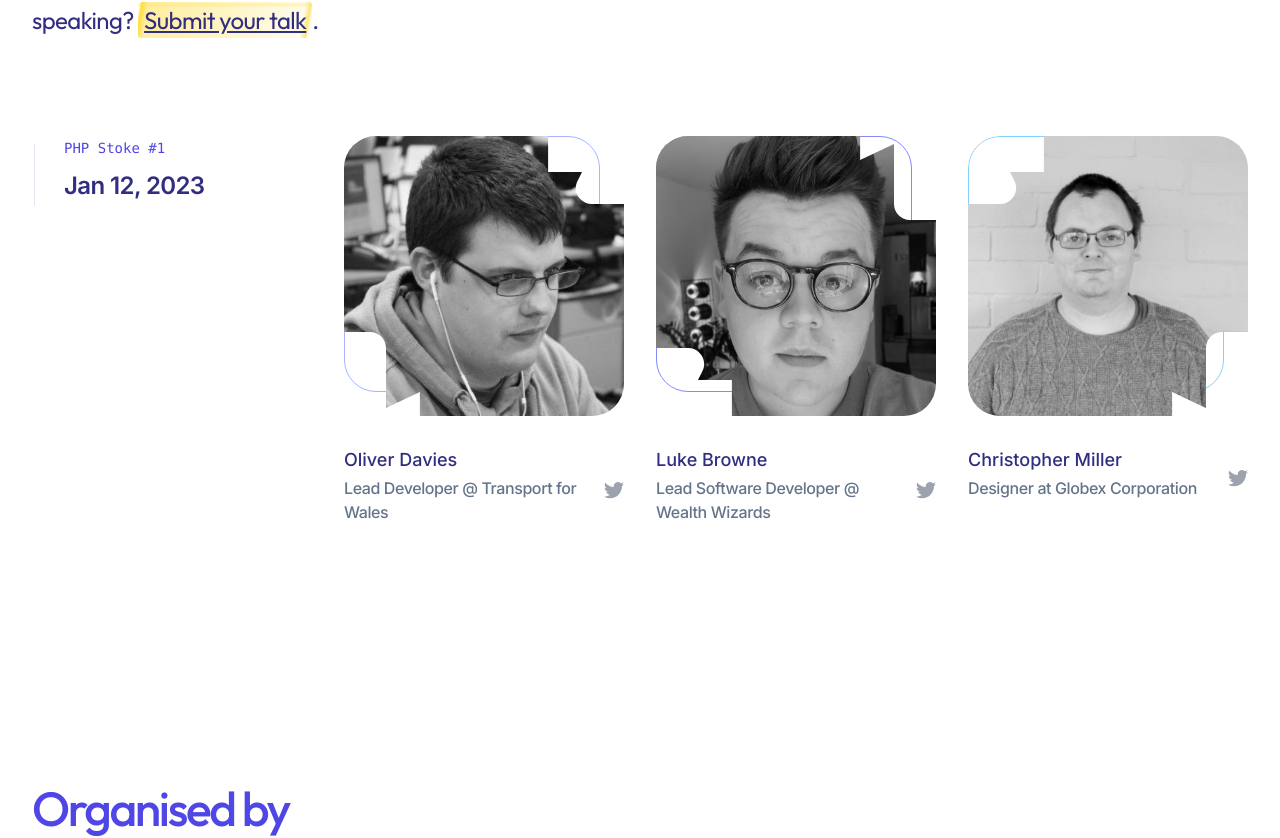
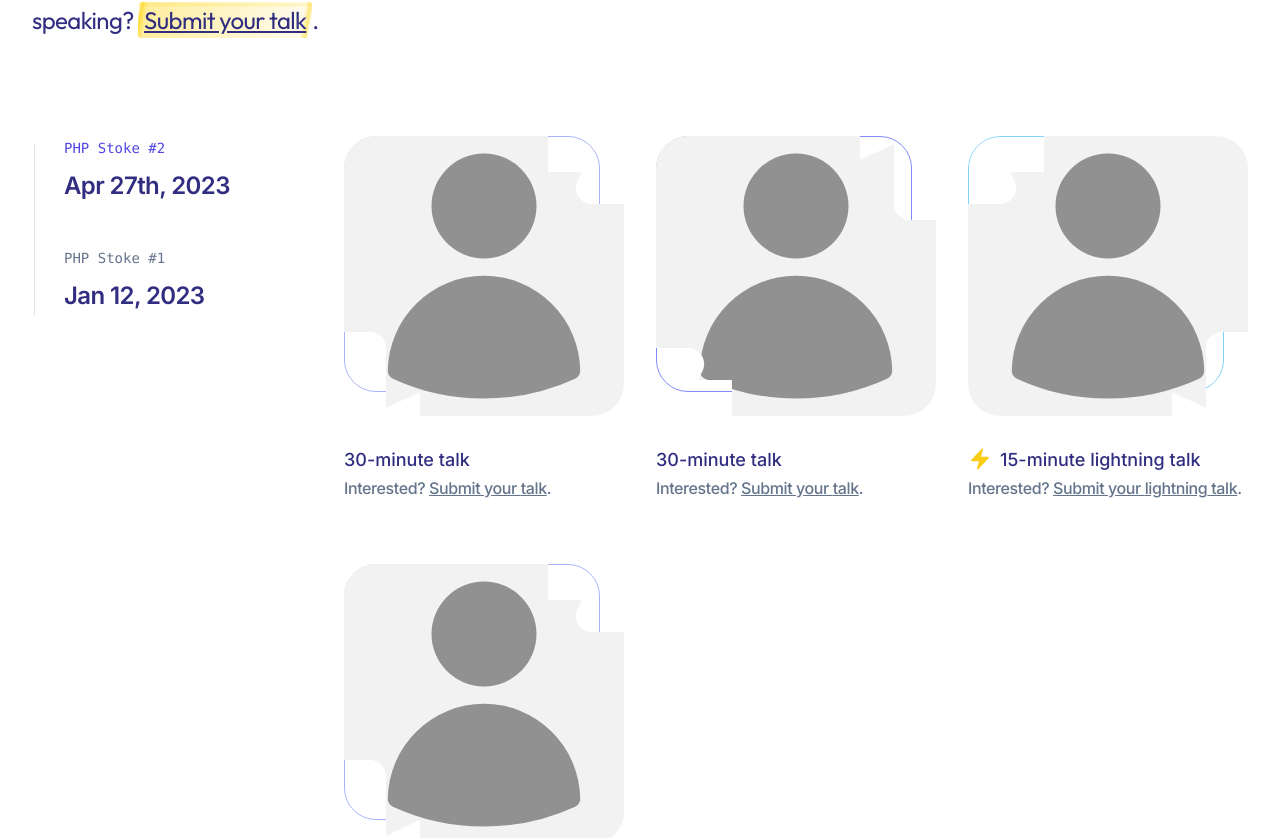
Before and after one commit to phpstoke/phpstoke.co.uk, a Next.js app: page / in a window 1280 px wide. Shown: the part 1346-2184 px from the top of the page. Built offline with nearby package versions, Linux system fonts and the light colour scheme; some icons are missing.

Commit message:
Add lightning talks

```diff
--- a/package.json
+++ b/package.json
@@ -12,6 +12,7 @@
   "browserslist": "defaults, not ie <= 11",
   "dependencies": {
     "@headlessui/react": "^1.7.2",
+    "@heroicons/react": "^2.0.14",
     "autoprefixer": "^10.4.12",
     "clsx": "^1.2.1",
     "fathom-client": "^3.5.0",
--- a/src/components/Header.jsx
+++ b/src/components/Header.jsx
@@ -14,7 +14,7 @@ export function Header() {
         <div className="order-first -mx-4 flex flex-auto basis-full overflow-x-auto whitespace-nowrap border-b border-indigo-600/10 py-4 font-mono text-sm text-indigo-600 sm:-mx-6 lg:order-none lg:mx-0 lg:basis-auto lg:border-0 lg:py-0">
           <div className="mx-auto flex items-center gap-2 px-4 overflow-hidden sm:gap-4">
             <p>
-              <time dateTime="2023-01-11">12 Jan, 2023 @ 7pm</time>
+              <time dateTime="2023-01-11">27 April, 2023 @ 7pm</time>
             </p>
             <DiamondIcon className="h-1.5 w-1.5 overflow-visible fill-current stroke-current" />
             <p className="overflow-hidden text-ellipsis">The Smithfield Works, Hanley</p>
--- a/src/components/Hero.jsx
+++ b/src/components/Hero.jsx
@@ -60,7 +60,7 @@ export function Hero() {
           </h1>
           <div className="mt-6 space-y-6 font-display text-2xl tracking-tight text-indigo-900">
             <p>
-              The Stoke-on-Trent PHP meetup, hosted at <a href="https://smithfield-works.com/?ref=phpstoke" className="underline hover:text-indigo-600">Genr8 Smithfield Works in Hanley</a>.
+              The Stoke-on-Trent PHP meetup, hosted at <a href="https://smithfield-works.com/?ref=phpstoke" className="underline hover:text-indigo-600">The Smithfield Works in Hanley</a>.
             </p>
             <p>
               PHP Stoke is a <strong className="highlight">free</strong> meetup in Stoke-on-Trent. Meet local developers, learn about PHP and enjoy some food and drink 🍕🍻🥤.
--- a/src/components/Speakers.jsx
+++ b/src/components/Speakers.jsx
@@ -9,7 +9,29 @@ import oliverDaviesImage from '@/images/avatars/oliver-davies.jpg'
 import lukeBrowneImage from '@/images/avatars/luke-browne.jpg'
 import christopherMillerImage from '@/images/avatars/christopher-miller.jpg'
 
+import { BoltIcon, UserIcon } from '@heroicons/react/24/solid'
+
 const days = [
+  {
+    name: 'PHP Stoke #2',
+    date: 'Apr 27th, 2023',
+    dateTime: '2023-04-27',
+    speakers: [
+      {
+        available: true,
+        lightning: false,
+      }, {
+        available: true,
+        lightning: false,
+      }, {
+        available: true,
+        lightning: true,
+      }, {
+        available: true,
+        lightning: true,
+      }
+    ],
+  },
   {
     name: 'PHP Stoke #1',
     date: 'Jan 12, 2023',
@@ -56,6 +78,110 @@ function ImageClipPaths({ id, ...props }) {
         </clipPath>
       </defs>
     </svg>
+  )
+}
+
+function Speaker({id, speaker, speakerIndex, ...props}) {
+  if (speaker.available) {
+    return <SpeakerAvailable id={id} speaker={speaker} speakerIndex={speakerIndex} {...props} />
+  } else {
+    return <SpeakerProfile id={id} speaker={speaker} speakerIndex={speakerIndex} {...props} />
+  }
+}
+
+function SpeakerAvailable({ id, speaker, speakerIndex, ...props }) {
+  return (
+      <div>
+        <div className="group relative h-[17.5rem] transform overflow-hidden rounded-4xl">
+          <div
+              className={clsx(
+                  'absolute top-0 left-0 right-4 bottom-6 rounded-4xl border transition duration-300 group-hover:scale-95 xl:right-6',
+                  [
+                    'border-indigo-300',
+                    'border-indigo-400',
+                    'border-sky-300',
+                  ][speakerIndex % 3]
+              )}
+          />
+          <div
+              className="absolute inset-0 bg-indigo-50 grayscale hover:grayscale-0 transition duration-300"
+              style={{ clipPath: `url(#${id}-${speakerIndex % 3})` }}
+          >
+            <UserIcon className="text-indigo-400 transition duration-300 group-hover:scale-90" />
+          </div>
+        </div>
+        <div className="space-y-2 space-x-4 xl:flex xl:items-center xl:justify-between mt-8">
+          <div className="space-y-1 text-lg font-medium leading-6">
+            <div>
+              <h3 className="text-indigo-900">
+                {
+                    speaker.lightning ? (
+                      <div>
+                        <BoltIcon className="text-yellow-400 w-6 h-6 inline-block mr-2 -mt-1" />
+                        15-minute lightning talk
+                      </div>
+                    ) : (
+                      <span>30-minute talk</span>
+                    )
+                }
+              </h3>
+              <p className="mt-1 text-base tracking-tight text-slate-500">
+                Interested? <a className="underline hover:text-indigo-600" href="https://forms.gle/ZjZHE4qzmJR7FnZE8">Submit your { speaker.lightning && 'lightning' } talk</a>.
+              </p>
+            </div>
+          </div>
+        </div>
+      </div>
+  )
+}
+
+function SpeakerProfile({id, speaker, speakerIndex, ...props}) {
+  return (
+      <div>
+        <div className="group relative h-[17.5rem] transform overflow-hidden rounded-4xl">
+          <div
+              className={clsx(
+                  'absolute top-0 left-0 right-4 bottom-6 rounded-4xl border transition duration-300 group-hover:scale-95 xl:right-6',
+                  [
+                    'border-indigo-300',
+                    'border-indigo-400',
+                    'border-sky-300',
+                  ][speakerIndex % 3]
+              )}
+          />
+          <div
+              className="absolute inset-0 bg-indigo-50 grayscale hover:grayscale-0 transition duration-300"
+              style={{ clipPath: `url(#${id}-${speakerIndex % 3})` }}
+          >
+            <Image
+                className="absolute inset-0 h-full w-full object-cover transition duration-300 group-hover:scale-110"
+                src={speaker.image}
+                alt=""
+                priority
+                sizes="(min-width: 1280px) 17.5rem, (min-width: 1024px) 25vw, (min-width: 768px) 33vw, (min-width: 640px) 50vw, 100vw"
+            />
+          </div>
+        </div>
+        <div className="space-y-2 space-x-4 xl:flex xl:items-center xl:justify-between mt-8">
+          <div className="space-y-1 text-lg font-medium leading-6">
+            <h3 className="text-indigo-900">{speaker.name}</h3>
+            <p className="mt-1 text-base tracking-tight text-slate-500">{speaker.role}</p>
+          </div>
+          <ul role="list" className="flex justify-center space-x-5">
+            {
+                speaker.twitterUrl &&
+                <li>
+                  <a href={speaker.twitterUrl} className="text-gray-400 hover:text-gray-300">
+                    <span className="sr-only">Twitter</span>
+                    <svg className="h-5 w-5" aria-hidden="true" fill="currentColor" viewBox="0 0 20 20">
+                      <path d="M6.29 18.251c7.547 0 11.675-6.253 11.675-11.675 0-.178 0-.355-.012-.53A8.348 8.348 0 0020 3.92a8.19 8.19 0 01-2.357.646 4.118 4.118 0 001.804-2.27 8.224 8.224 0 01-2.605.996 4.107 4.107 0 00-6.993 3.743 11.65 11.65 0 01-8.457-4.287 4.106 4.106 0 001.27 5.477A4.073 4.073 0 01.8 7.713v.052a4.105 4.105 0 003.292 4.022 4.095 4.095 0 01-1.853.07 4.108 4.108 0 003.834 2.85A8.233 8.233 0 010 16.407a11.616 11.616 0 006.29 1.84" />
+                    </svg>
+                  </a>
+                </li>
+            }
+          </ul>
+        </div>
+      </div>
   )
 }
 
@@ -150,51 +276,7 @@ export function Speakers() {
                 unmount={false}
               >
                 {day.speakers.map((speaker, speakerIndex) => (
-                  <div key={speakerIndex}>
-                    <div className="group relative h-[17.5rem] transform overflow-hidden rounded-4xl">
-                      <div
-                        className={clsx(
-                          'absolute top-0 left-0 right-4 bottom-6 rounded-4xl border transition duration-300 group-hover:scale-95 xl:right-6',
-                          [
-                            'border-indigo-300',
-                            'border-indigo-400',
-                            'border-sky-300',
-                          ][speakerIndex % 3]
-                        )}
-                      />
-                      <div
-                        className="absolute inset-0 bg-indigo-50 grayscale hover:grayscale-0 transition duration-300"
-                        style={{ clipPath: `url(#${id}-${speakerIndex % 3})` }}
-                      >
-                        <Image
-                          className="absolute inset-0 h-full w-full object-cover transition duration-300 group-hover:scale-110"
-                          src={speaker.image}
-                          alt=""
-                          priority
-                          sizes="(min-width: 1280px) 17.5rem, (min-width: 1024px) 25vw, (min-width: 768px) 33vw, (min-width: 640px) 50vw, 100vw"
-                        />
-                      </div>
-                    </div>
-                    <div className="space-y-2 space-x-4 xl:flex xl:items-center xl:justify-between mt-8">
-                      <div className="space-y-1 text-lg font-medium leading-6">
-                        <h3 className="text-indigo-900">{speaker.name}</h3>
-                        <p className="mt-1 text-base tracking-tight text-slate-500">{speaker.role}</p>
-                      </div>
-                      <ul role="list" className="flex justify-center space-x-5">
-                        {
-                          speaker.twitterUrl &&
-                          <li>
-                            <a href={speaker.twitterUrl} className="text-gray-400 hover:text-gray-300">
-                              <span className="sr-only">Twitter</span>
-                              <svg className="h-5 w-5" aria-hidden="true" fill="currentColor" viewBox="0 0 20 20">
-                                <path d="M6.29 18.251c7.547 0 11.675-6.253 11.675-11.675 0-.178 0-.355-.012-.53A8.348 8.348 0 0020 3.92a8.19 8.19 0 01-2.357.646 4.118 4.118 0 001.804-2.27 8.224 8.224 0 01-2.605.996 4.107 4.107 0 00-6.993 3.743 11.65 11.65 0 01-8.457-4.287 4.106 4.106 0 001.27 5.477A4.073 4.073 0 01.8 7.713v.052a4.105 4.105 0 003.292 4.022 4.095 4.095 0 01-1.853.07 4.108 4.108 0 003.834 2.85A8.233 8.233 0 010 16.407a11.616 11.616 0 006.29 1.84" />
-                              </svg>
-                            </a>
-                          </li>
-                        }
-                      </ul>
-                    </div>
-                  </div>
+                  <Speaker key={speakerIndex} speakerIndex={speakerIndex} speaker={speaker} id={id} />
                 ))}
               </Tab.Panel>
             ))}
```
Also changed, not shown: 1 other file (tests, documents, lock files or other folders).
